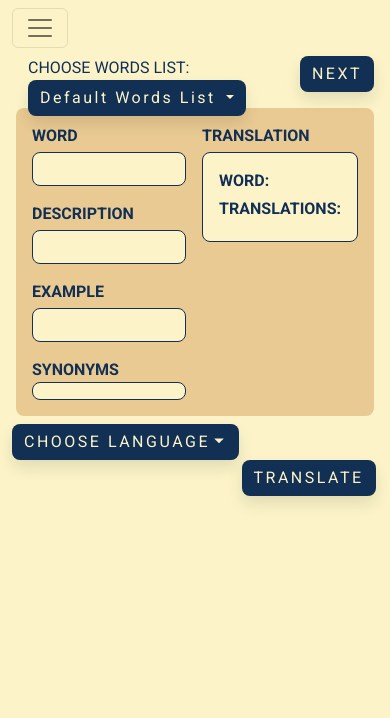
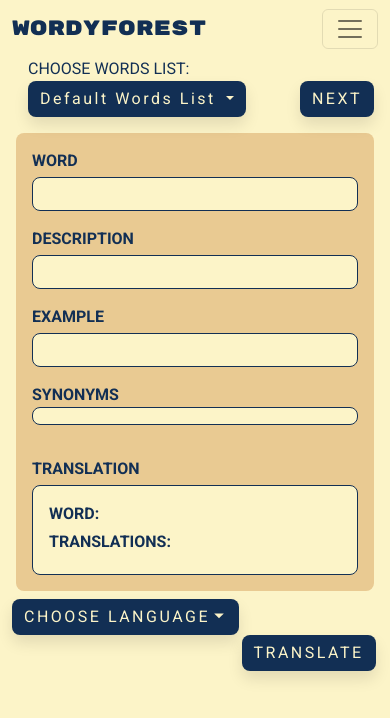
Before and after one commit to cuberkam/wordyforest, a Django app: page / in a window 390 px wide. Shown: the top 718 px of the page. Run offline with Django 4.2, Linux system fonts and the light colour scheme; data that the repository does not hold is empty; some libraries are stand-ins or nearby versions.

Commit message:
Update mobil css

```diff
--- a/static/css/base.css
+++ b/static/css/base.css
@@ -245,6 +245,10 @@
 
     .w-50 {
         width: 100% !important;
+    }
+
+    .col-100 {
+        flex: 1 0 100%;
     }
 }
 
--- a/templates/index.html
+++ b/templates/index.html
@@ -4,7 +4,7 @@
 <div class="position-relative" style="top: 0%; left: 0%;">
   <div class="position-absolute">
     <div class="dropdown mb-2 cylist-sm">
-      <label for="#choose-list"> CHOOSE WORDS LIST: </label>
+      <div for="#choose-list"> CHOOSE WORDS LIST: </div>
       <button id="choose-list" class="dropdown-toggle btn-dropdown button-hover-dark" type="button"
         data-bs-toggle="dropdown" aria-expanded="true">
         {% if selected_words_list_name in "default_words_list" %}
@@ -73,7 +73,7 @@
     </div>
   </div>
 </div>
-
+<br>
 
 <div id="word-translate">
   {% include 'partials/word_and_translate.html' %}
--- a/templates/login.html
+++ b/templates/login.html
@@ -1,8 +1,8 @@
 {% extends 'base.html' %}
 {% block title %}Login{% endblock %}
 {% block content %}
-<div class="row justify-content-md-center">
-  <div class="col-6 card p-0 ">
+<div class="row justify-content-center mx-3">
+  <div class="col-sm-7 card p-0 ">
     <div class="card-header fw-bold">
       LOGIN
     </div>
--- a/templates/my_lists.html
+++ b/templates/my_lists.html
@@ -7,7 +7,7 @@
     <div id="create-list">
       <form class="mb-3" action="" method="post">
         {% csrf_token %}
-        <input placeholder="Type Your New List Name" class="form-control" name="list_name"
+        <input placeholder="Type Your New List Name" class="form-control mb-2" name="list_name"
           style="width: unset; display: unset;">
         <input type="hidden" name="button" value="create_list">
         <button type="submit" class="button button-blue button-hover-light">CREATE</button>
@@ -24,7 +24,7 @@
     <section>
       <h2 class="borderbottom-blue">Subscribed Lists</h2>
       <form hx-put="{% url 'subscribe_list' %}" hx-target="#subscribed-lists">
-        <input type="text" class="form-control" placeholder="Type Share Code" name="share_code"
+        <input type="text" class="form-control mb-2" placeholder="Type Share Code" name="share_code"
           style="width: unset; display: unset;">
         <button id="subscribe" class="button button-hover-light button-blue" type="submit">
           SUBSCRIBE
--- a/templates/partials/navbar.html
+++ b/templates/partials/navbar.html
@@ -1,11 +1,11 @@
 <nav class="navbar navbar-expand-lg">
   <div class="container-fluid">
+    <a class="navbar-brand logo" href="{% url 'index' %}">WORDYFOREST</a>
     <button class="navbar-toggler" type="button" data-bs-toggle="collapse" data-bs-target="#navbarToggler"
       aria-controls="navbarToggler" aria-expanded="false" aria-label="Toggle navigation">
       <span class="navbar-toggler-icon"></span>
     </button>
     <div id="navbarToggler" class="collapse navbar-collapse">
-      <a class="navbar-brand logo" href="{% url 'index' %}">WORDYFOREST</a>
       <ul class="navbar-nav mb-2 mb-lg-0 mt-0">
         <li class="nav-item">
           <a class="nav-link link py-0 {% if request.resolver_match.url_name == 'index' %}
--- a/templates/partials/subscribed_lists_list.html
+++ b/templates/partials/subscribed_lists_list.html
@@ -1,6 +1,6 @@
 {% for list in user_subscribed_lists %}
 <div class="row wire-frame p-2 mx-0 mb-2">
-  <span id="word" class="col mt-2 fw-bold">{{ list.name }}</span>
+  <span id="word" class="col col-100 mt-2 fw-bold">{{ list.name }}</span>
 
   <a href="{% url 'subscribed_list_details' pk=list.id %}" class="button button-blue button-hover-dark"
     style="text-decoration: none;">DETAILS</a>
--- a/templates/partials/word_and_translate.html
+++ b/templates/partials/word_and_translate.html
@@ -1,5 +1,5 @@
-<div class="row" style="padding-right: 1rem;">
-  <div class="col px-0">
+<div class="row" style="padding-right: 1rem; z-index: 100000000;">
+  <div class="col px-0 mb-sm-1">
     <div class="float-end">
       <button class="button button-hover-dark button-blue mb-sm-1 generate-sm" style="outline: none"
         hx-post="{% url 'next_word' %}" hx-target="#word-translate"
@@ -10,8 +10,8 @@
   </div>
 </div>
 
-<div class="row box mx-1" style="margin-bottom: .5rem;">
-  <div class="col p-3">
+<div class="row box mx-1 ps-3" style="margin-bottom: .5rem;">
+  <div class="col-sm ps-0 pe-3 py-3">
 
     <p class="mb-1 fw-bold">WORD</p>
     <p class="wire-frame p-3">
@@ -51,7 +51,7 @@
 
   </div>
 
-  <div class="col ps-0 pe-3 py-3">
+  <div class="col-sm ps-0 pe-3 py-3">
     <p class="mb-1 fw-bold">TRANSLATION</p>
     <div class="wire-frame p-3">
 
--- a/templates/partials/words_list_list.html
+++ b/templates/partials/words_list_list.html
@@ -1,6 +1,6 @@
 {% for list in user_word_list %}
 <div class="row wire-frame p-2 mx-0 mb-2">
-  <div class="col">
+  <div class="col col-100">
     {% if list.is_private %}
     <span class="mt-2 fw-bold">{{ list.name }}</span>
     <br>
--- a/templates/settings.html
+++ b/templates/settings.html
@@ -10,7 +10,7 @@
     <form id="translate-form" class="p-0 mb-3 mt-3" action="{% url 'settings' %}" method="post">
       <div class="row pl-0" style="padding-right: .9rem;">
         <div class="col">
-          <select class="form-select btn-dropdown button-hover-light" style="width: 227px; padding-right: 2rem;"
+          <select class="form-select btn-dropdown button-hover-light mb-2" style="width: 227px; padding-right: 2rem;"
             name="destination_language">
             {% if destination_language is None %}
             <option selected disabled hidden>CHOOSE LANGUAGE</option>
--- a/templates/words_list_details.html
+++ b/templates/words_list_details.html
@@ -1,7 +1,7 @@
 {% extends 'base.html' %}
 {% block title %}My Lists{% endblock %}
 {% block content %}
-<div class="row justify-content-md-center">
+<div class="row justify-content-center px-3">
   <div class="col-md-7 box p-4">
 
     <div id="list-name">
```
Also changed, not shown: templates/register.html (+3 -4 lines).
